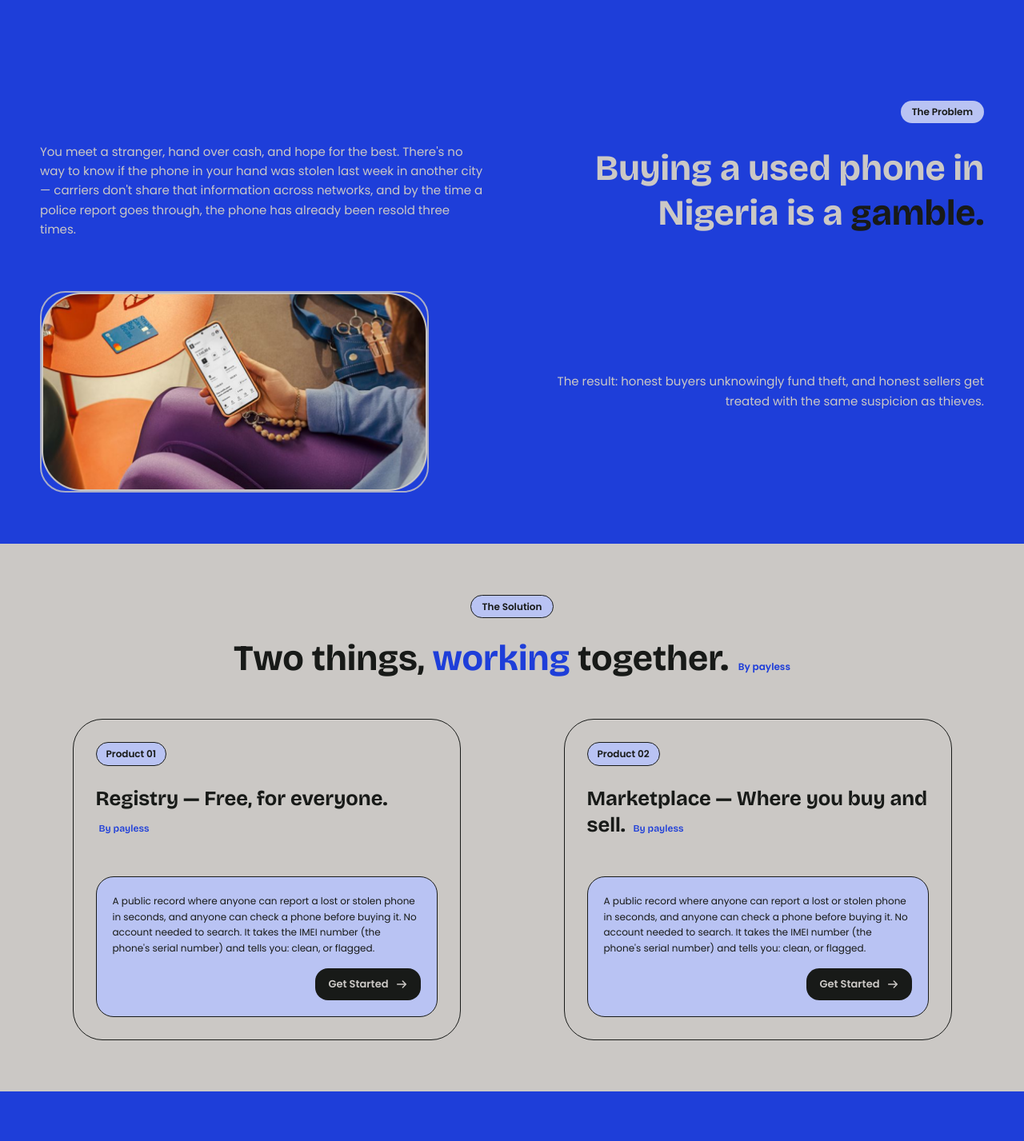
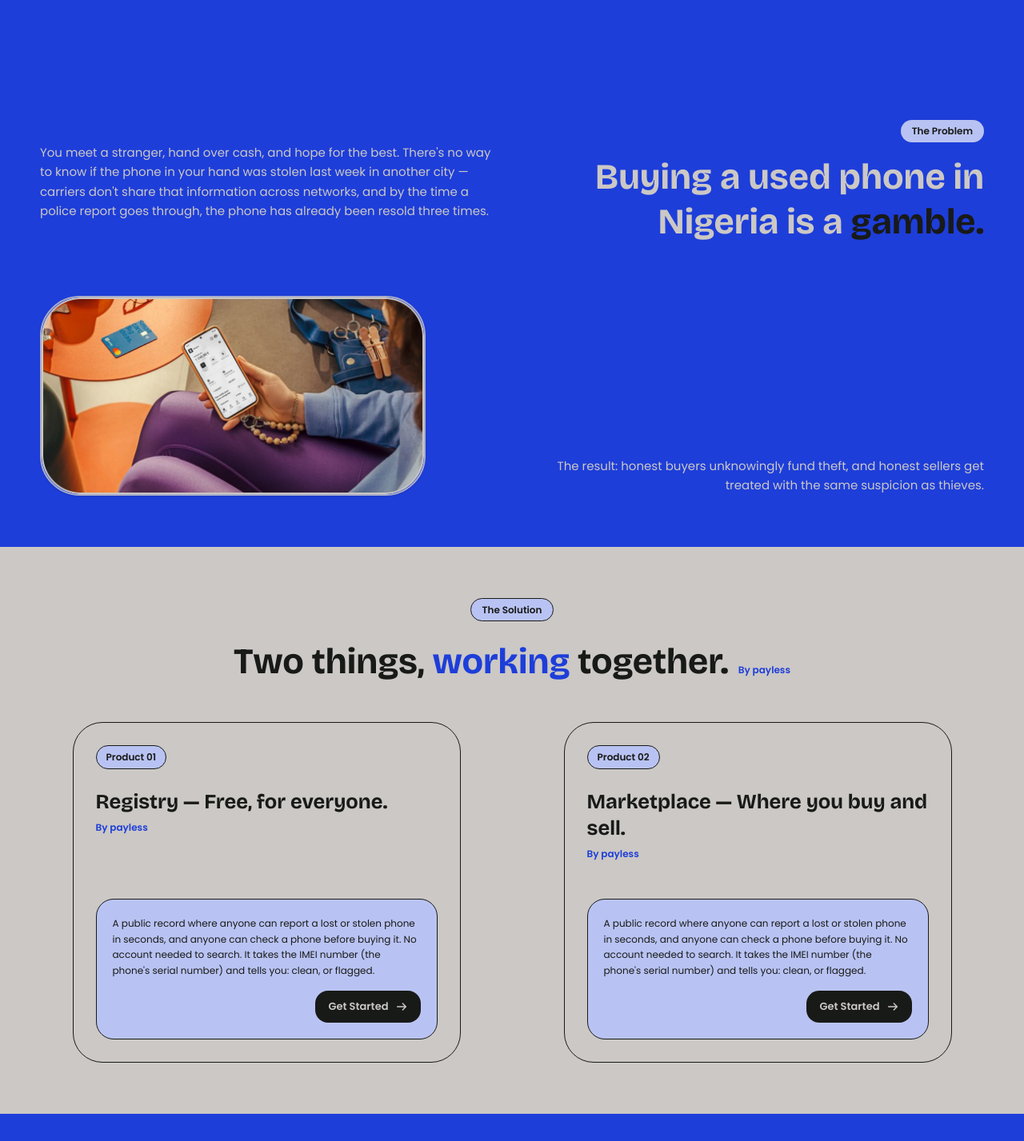
Before and after one commit to sidneycodes1/payless-website, a Next.js app: page / in a window 1280 px wide. Shown: the part 667-2094 px from the top of the page at 80% size. Built offline with nearby package versions, Linux system fonts and the light colour scheme.

Commit message:
feat: calibrate Benefits, Problem, How It Works, Solution, and Get Started to exact Figma measurements

```diff
--- a/src/components/sections/get-started/GetStarted.tsx
+++ b/src/components/sections/get-started/GetStarted.tsx
@@ -52,8 +52,8 @@ export const GetStarted = () => {
               </h2>
             </div>
 
-            <div className="flex flex-col items-start gap-5 lg:items-end">
-              <p className="max-w-md text-h7 leading-relaxed text-near-black lg:text-right">
+            <div className="flex w-full flex-col items-start gap-5 lg:w-auto lg:max-w-[500px] lg:items-end">
+              <p className="w-full text-h7 leading-relaxed text-near-black lg:text-right">
                 Check a phone, list one for sale, or just see what&apos;s nearby — no account required to browse.
               </p>
               <div className="flex w-full flex-col gap-3 sm:w-auto sm:flex-row">
--- a/src/components/sections/how-it-works/HowItWorks.tsx
+++ b/src/components/sections/how-it-works/HowItWorks.tsx
@@ -104,7 +104,7 @@ export const HowItWorks = () => {
 
           <StepRow steps={REGISTRY_STEPS} />
 
-          <p className="mt-6 max-w-[540px] text-[13px] leading-relaxed text-blue-light-hover sm:text-[14px]">
+          <p className="mt-6 max-w-[466px] text-[12px] leading-[1.65] text-blue-light-hover sm:text-[13px]">
             Before you buy, enter the phone&apos;s IMEI (dial *#06# to find it) and Payless checks it against the
             registry instantly. Clean means it&apos;s safe to buy. Flagged means walk away — no forms, no waiting.
           </p>
@@ -113,13 +113,13 @@ export const HowItWorks = () => {
             <h3 className="text-h3 font-semibold text-white">
               How the <span className="text-near-black">Marketplace</span> Works
             </h3>
-            <p className="mt-4 max-w-[650px] text-[13px] leading-relaxed text-blue-light-hover sm:text-[14px] lg:ml-auto">
+            <p className="mt-4 max-w-[657px] text-[12px] leading-relaxed text-blue-light-hover sm:text-[13px] lg:ml-auto">
               Find a phone for sale near you and pay — your money is held safely, not sent to the seller yet. Meet at a
               trusted local shop to inspect the phone in person. Happy with it? Release payment on the spot. Not happy?
               Walk away, no money lost.
             </p>
             <StepRow steps={MARKETPLACE_STEPS} />
-            <p className="mt-6 max-w-[540px] text-[13px] leading-relaxed text-blue-light-hover sm:text-[14px] lg:ml-auto">
+            <p className="mt-6 max-w-[466px] text-[12px] leading-[1.65] text-blue-light-hover sm:text-[13px] lg:ml-auto">
               List your phone free in minutes, get matched with a nearby buyer, meet at a trusted local shop, and get
               paid the moment they confirm.
             </p>
--- a/src/components/sections/problem/Problem.tsx
+++ b/src/components/sections/problem/Problem.tsx
@@ -10,35 +10,35 @@ export const Problem = () => {
   return (
     <section className="bg-primary py-12 lg:py-16">
       <div className="mx-auto w-full max-w-[1440px] px-6 md:px-10 lg:px-[50px]">
-        {/* Badge — right aligned */}
-        <div className="flex justify-end">
+        {/* Top Row: Body left / Badge + Headline right (Figma Frame 108) */}
+        <div className="mt-8 flex flex-col gap-8 lg:mt-6 lg:flex-row lg:items-center lg:justify-between">
+          <p className="order-2 w-full max-w-[608px] text-h7 leading-relaxed text-cream lg:order-1">
+            {PROBLEM_BODY}
+          </p>
+          <div className="order-1 flex w-full max-w-[669px] flex-col items-start gap-4 lg:order-2 lg:items-end">
             <span className="rounded-full bg-blue-light-active px-3.5 py-1.5 text-h8 font-semibold text-near-black">
               The Problem
             </span>
-        </div>
-
-        {/* Headline first on mobile; body left / headline right at lg */}
-        <div className="mt-8 grid items-center gap-8 lg:mt-6 lg:grid-cols-2 lg:gap-16">
-          <p className="order-2 max-w-xl text-h7 leading-relaxed text-cream lg:order-1">
-            {PROBLEM_BODY}
-          </p>
-          <h2 className="order-1 text-h2 font-bold leading-[1.25] text-cream lg:order-2 lg:text-right">
+            <h2 className="text-h2 font-bold leading-[1.25] text-cream lg:text-right">
               Buying a used phone in Nigeria is a <span className="text-near-black">gamble.</span>
             </h2>
           </div>
+        </div>
 
-        {/* Illustration left / result line right */}
-        <div className="mt-12 grid items-center gap-8 lg:mt-16 lg:grid-cols-2 lg:gap-16">
-          <div className="flex justify-start">
+        {/* Bottom Row: Illustration left / Result line right (Figma Frame 110) */}
+        <div className="mt-12 flex flex-col gap-8 lg:mt-16 lg:flex-row lg:items-end lg:justify-between">
+          <div className="flex w-full justify-start lg:w-auto">
+            <div className="relative h-[250px] w-full max-w-[486px] overflow-hidden rounded-[50px] border-2 border-cream/80 shadow-sm">
               <Image
                 src={ASSETS.problemIllustration}
                 alt="Person holding a phone beside a card and keys"
                 width={972}
                 height={500}
-              className="h-auto w-full max-w-[486px] rounded-[32px] border-2 border-cream/80 object-cover"
+                className="h-full w-full object-cover"
               />
             </div>
-          <p className="max-w-[545px] text-h7 leading-relaxed text-cream lg:ml-auto lg:text-right">
+          </div>
+          <p className="w-full max-w-[561px] text-h7 leading-relaxed text-cream lg:text-right">
             {PROBLEM_RESULT}
           </p>
         </div>
--- a/src/components/sections/solution/Solution.tsx
+++ b/src/components/sections/solution/Solution.tsx
@@ -29,9 +29,9 @@ const ProductCard = ({
         </span>
 
         <h3 className="mt-6 text-h4 font-bold leading-[1.3] text-near-black">
-          {title}{" "}
-          <span className="ml-1 whitespace-nowrap text-h8 font-semibold text-primary">By payless</span>
+          {title}
         </h3>
+        <p className="mt-2 text-h8 font-semibold text-primary">By payless</p>
       </div>
 
       <div className="mt-10 rounded-[22px] border border-near-black bg-blue-light-active p-5 lg:mt-12">
```
Also changed, not shown: src/components/sections/benefits/Benefits.tsx (+24 -29 lines). Lines whose indentation alone changed are shown as unchanged.
